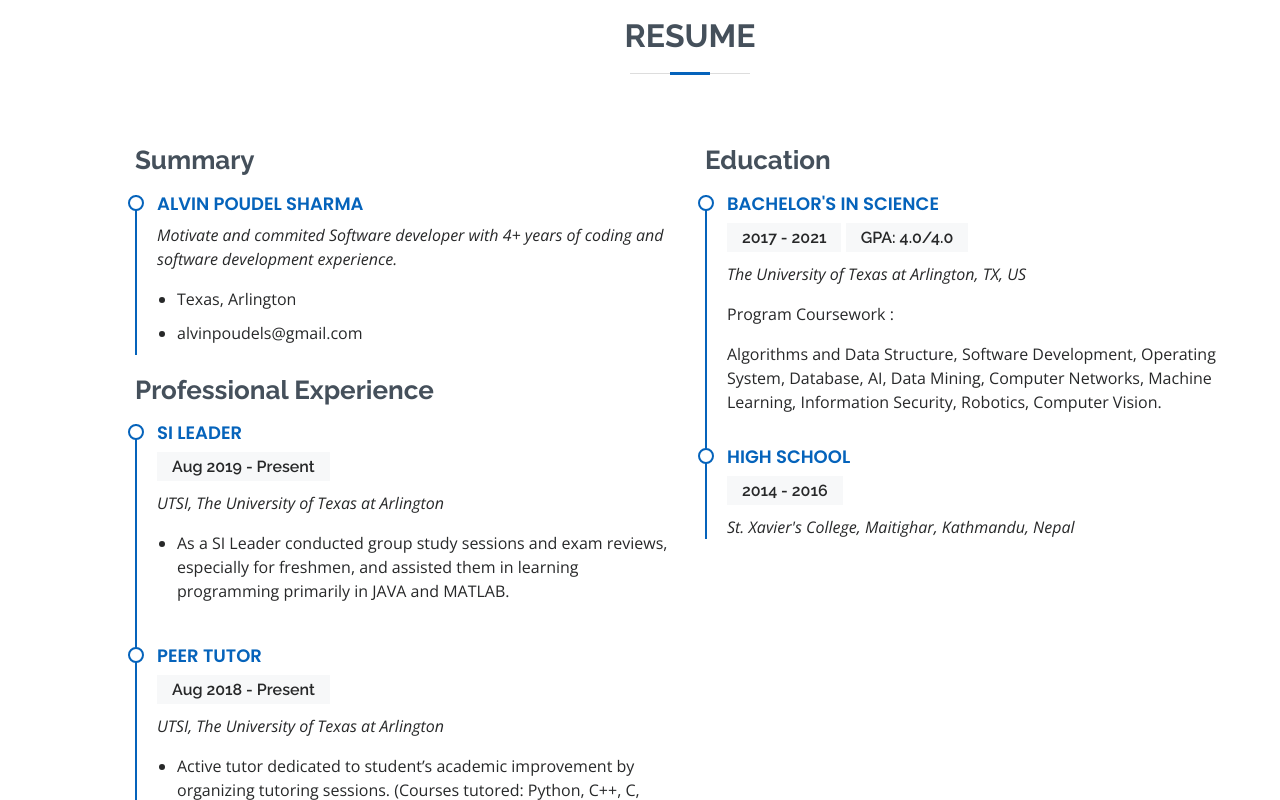
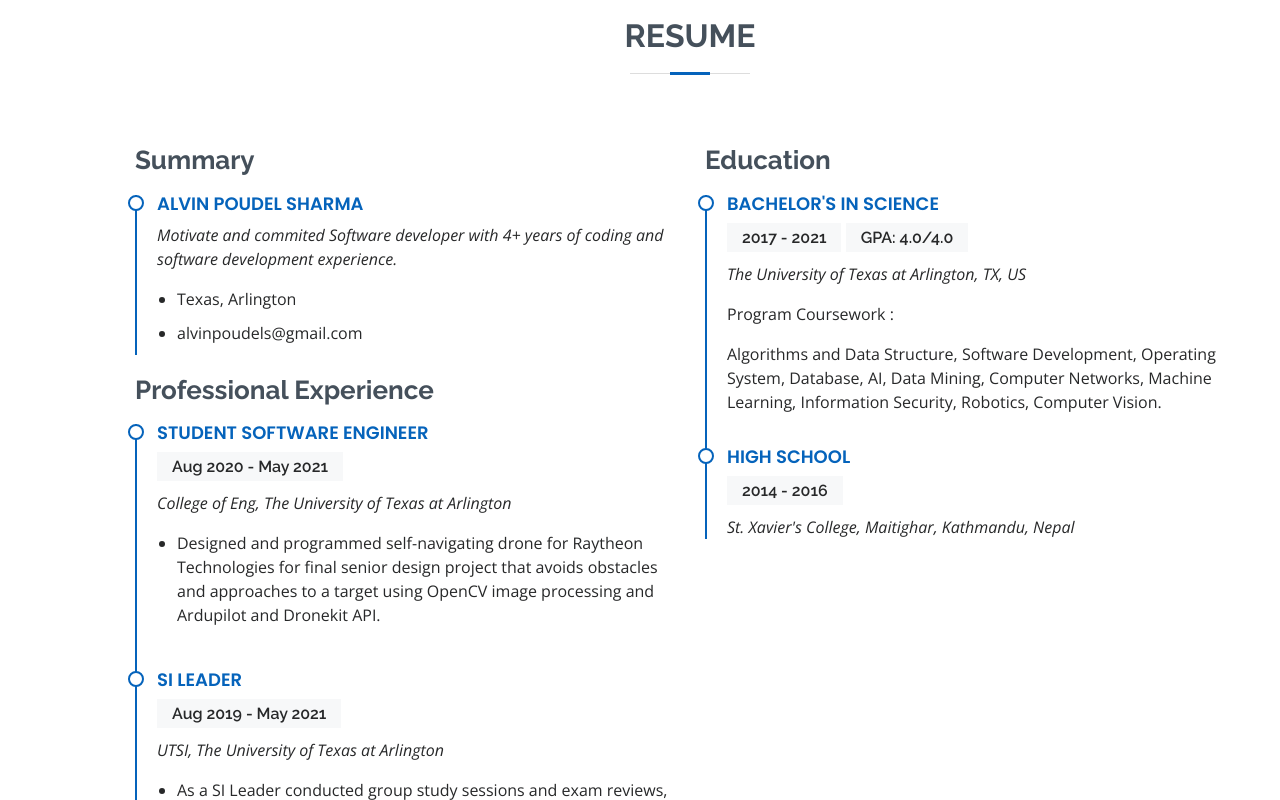
Before and after one commit to alvinps/alvinps.github.io, a plain HTML site: page index.html in a window 1280 px wide. Shown: the part 2000-2800 px from the top of the page. Drawn offline with nearby package versions, Linux system fonts and the light colour scheme.

Commit message:
minor update

```diff
--- a/index.html
+++ b/index.html
@@ -61,7 +61,7 @@
         <a href="mailto:alvinpoudels@gmail.com" class="mail-send"><i class="bx bx-mail-send"></i></a>
         <a href="https://www.facebook.com/sagar.poudel.10/" class="facebook"><i class="bx bxl-facebook"></i></a>
         <a href="https://www.instagram.com/sharma.alvin/" class="instagram"><i class="bx bxl-instagram"></i></a>
-        <a href="https://drive.google.com/file/d/1ptiboDkTOP2X-X1wTrGjJvaLykP3e2-D/view?usp=sharing" class="cloud-download"><i class="bx bx-cloud-download"></i></a>
+        <a href="https://drive.google.com/file/d/1MplqmYT0Uy1vBOBvEdPv-zKWVU6_pptx/view?usp=sharing" class="cloud-download"><i class="bx bx-cloud-download"></i></a>
       </div>
     </div>
   </section><!-- End Hero -->
@@ -251,8 +251,20 @@
 
             <h3 class="resume-title">Professional Experience</h3>
             <div class="resume-item">
+              <h4>Student Software Engineer</h4>
+              <h5>Aug 2020 - May 2021 </h5>
+              <p><em>College of Eng, The University of Texas at Arlington </em></p>
+              <ul>
+                <li>Designed and programmed self-navigating drone for Raytheon Technologies
+                  for final senior design project that avoids obstacles and approaches to a target using OpenCV image
+                  processing and Ardupilot and Dronekit API.</li>
+
+              </ul>
+            </div>
+
+            <div class="resume-item">
               <h4>SI Leader</h4>
-              <h5>Aug 2019 - Present</h5>
+              <h5>Aug 2019 - May 2021 </h5>
               <p><em>UTSI, The University of Texas at Arlington </em></p>
               <ul>
                 <li>As a SI Leader conducted group study sessions and exam reviews, especially for freshmen, and assisted them in learning
@@ -262,7 +274,7 @@
             </div>
             <div class="resume-item">
               <h4>Peer Tutor</h4>
-              <h5>Aug 2018 - Present</h5>
+              <h5>Aug 2018 - May 2021</h5>
               <p><em>UTSI, The University of Texas at Arlington </em></p>
               <ul>
                 <li>Active tutor dedicated to student’s academic improvement by organizing tutoring sessions. (Courses tutored: Python,
@@ -313,7 +325,7 @@
             </div>
 
             <div class="resume-item">
-              <h4>TEchnical Assistant</h4>
+              <h4>Technical Assistant</h4>
               <h5>Jan 2014 - July 2016</h5>
               <p><em> PnR International Pvt Ltd, Nepal </em></p>
               <ul>
@@ -362,7 +374,7 @@
         <a href="mailto:alvinpoudels@gmail.com" class="mail-send"><i class="bx bx-mail-send"></i></a>
         <a href="https://www.facebook.com/sagar.poudel.10/" class="facebook"><i class="bx bxl-facebook"></i></a>
         <a href="https://www.instagram.com/sharma.alvin/" class="instagram"><i class="bx bxl-instagram"></i></a>
-        <a href="https://drive.google.com/file/d/1ptiboDkTOP2X-X1wTrGjJvaLykP3e2-D/view?usp=sharing" class="cloud-download"><i class="bx bx-cloud-download"></i></a>
+        <a href="https://drive.google.com/file/d/1MplqmYT0Uy1vBOBvEdPv-zKWVU6_pptx/view?usp=sharing" class="cloud-download"><i class="bx bx-cloud-download"></i></a>
       </div>
 
   </footer><!-- End Footer -->
```
